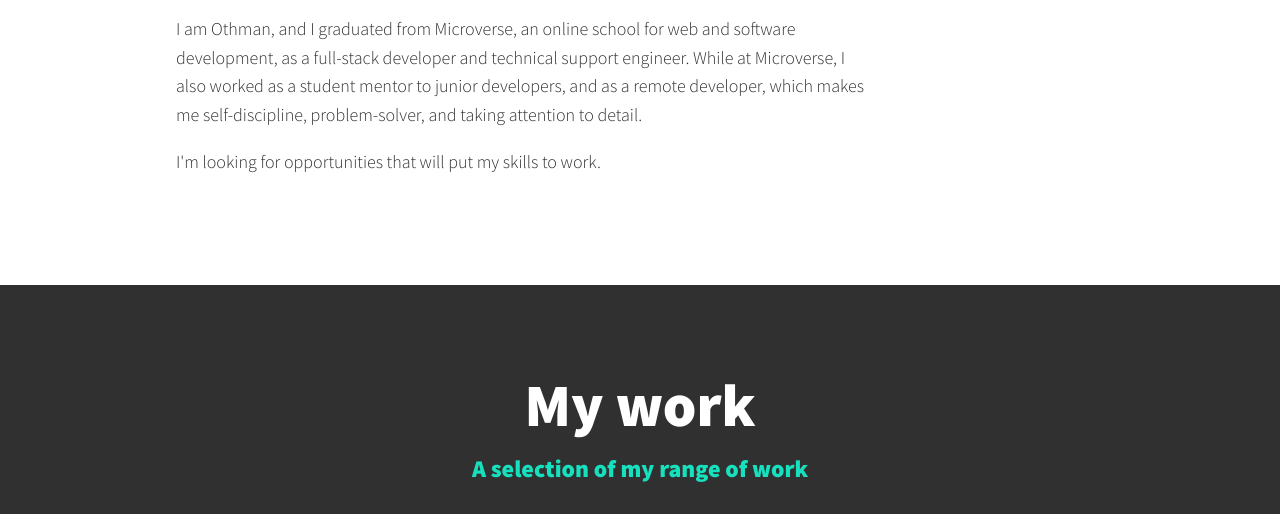
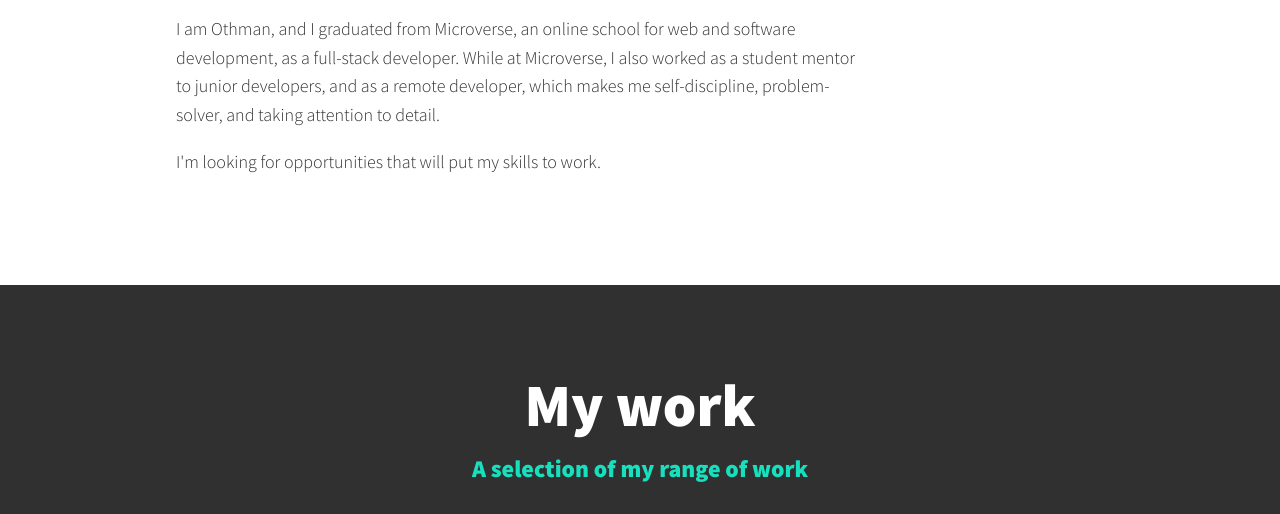
Before and after one commit to othman-19/my_portfolio, a plain HTML site: page index.html in a window 1280 px wide. Shown: the part 1508-2022 px from the top of the page. Drawn offline with nearby package versions, Linux system fonts and the light colour scheme.

Commit message:
Update readme file

```diff
--- a/index.html
+++ b/index.html
@@ -97,7 +97,7 @@
           <p>
             I am Othman, and I graduated from Microverse,
             an online school for web and software development,
-            as a full-stack developer and technical support engineer.
+            as a full-stack developer.
             While at Microverse, I also worked as a student mentor to
             junior developers, and as a remote developer, which makes
             me self-discipline, problem-solver, and taking attention
```
Also changed, not shown: 1 other file.
